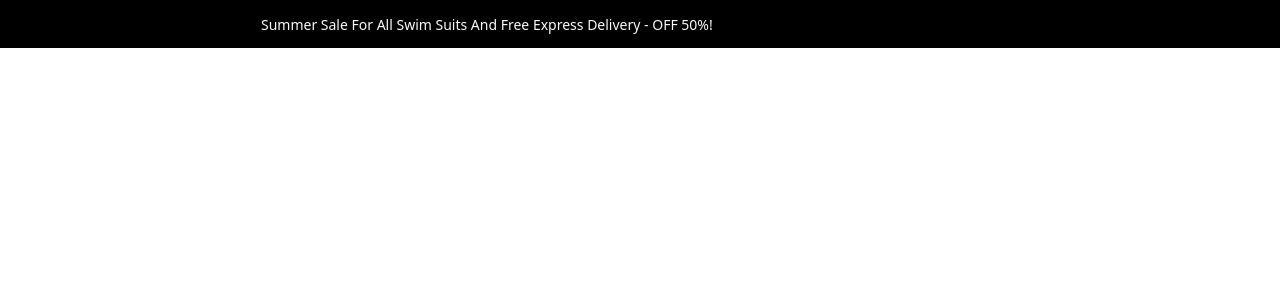
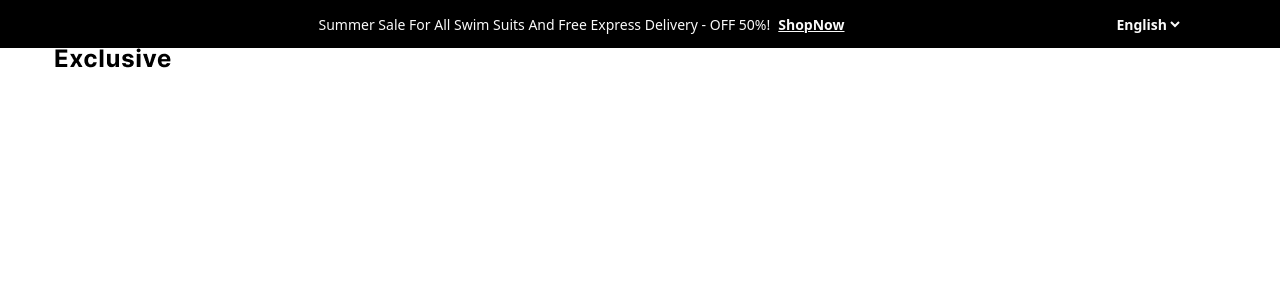
Before and after one commit to sibgatullah-dev/Exclusive, a Vue app: page / in a window 1280 px wide. Shown: the top 300 px of the page. Built offline with nearby package versions, Linux system fonts and the light colour scheme.

Commit message:
Exclusive logo

```diff
--- a/src/components/Nav.vue
+++ b/src/components/Nav.vue
@@ -2,19 +2,38 @@
     <header class="bg-[#000] py-3">
         <div class="container">
             <div class="flex">
-                <div class="left w-[80%] text-center ">
+                <div class="left w-[90%] text-center ">
                     <span class="text-[#FAFAFA] text-[14px] leading-[21px] font-normal Poppins">Summer Sale For All Swim Suits And Free Express Delivery - OFF 50%!</span>
-                    <a href="">ShopNow</a>
+                    <a class="text-[#FAFAFA] text-[14px] leading-[21px] font-semibold Poppins ml-2 underline" href="">ShopNow</a>
                 </div>
-                <div class="right w-[20%]"></div>
+                <div class="right w-[10%]">
+                    <select class="text-[#FAFAFA] text-[14px] leading-[21px] font-semibold Poppins bg-black text-right" name="" id="">
+                        <option value="">English</option>
+                        <option value="">Russian</option>
+                        <option value="">Franch</option>
+                    </select>
+                </div>
 
             </div>
 
         </div>
     </header>
+
+    <nav>
+    <div class="container">
+        <div class="flex">
+            <div class="w-[20%]">
+                <img :src="logo" alt="">
+            </div>
+            <div class="w-[40%]"></div>
+            <div class="w-[20%]"></div>
+            <div class="w-[20%]"></div>
+        </div>
+    </div>
+    </nav>
 </template>
 
 <script setup>
-
+    import logo from '../../public/images/logo.png'
 
 </script>
```
Also changed, not shown: public/images/logo.png (added).
